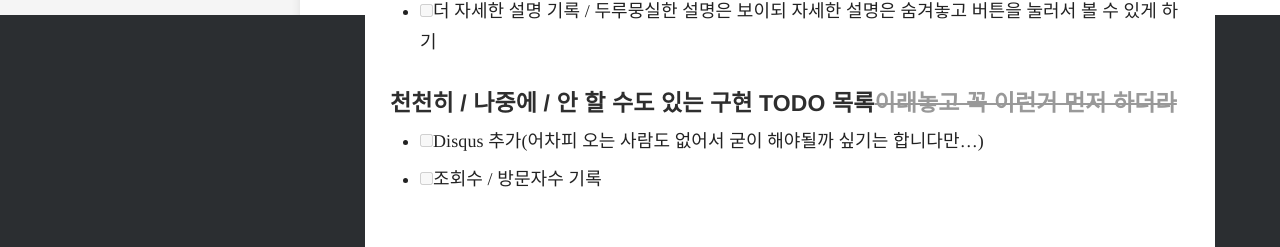
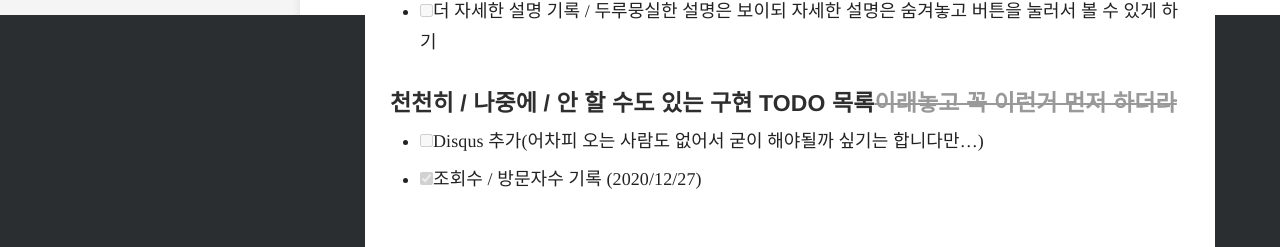
Before and after one commit to Orb-H/nojam, a Jekyll site: the page built from docs/_posts/2020-12-26-.md, in a window 1280 px wide. Shown: the part 885-1132 px from the top of the page. Built offline with Jekyll 4.4.1, drawn with Linux system fonts in a browser that asks for light colours; some web fonts are replaced.

Commit message:
Edit 2020-12-26- post

```diff
--- a/docs/_posts/2020-12-26-.md
+++ b/docs/_posts/2020-12-26-.md
@@ -19,4 +19,4 @@ type: info
 #### 천천히 / 나중에 / 안 할 수도 있는 구현 TODO 목록~~이래놓고 꼭 이런거 먼저 하더라~~
 
 - [ ] Disqus 추가(어차피 오는 사람도 없어서 굳이 해야될까 싶기는 합니다만...)
-- [ ] 조회수 / 방문자수 기록
+- [x] 조회수 / 방문자수 기록 (2020/12/27)
```
